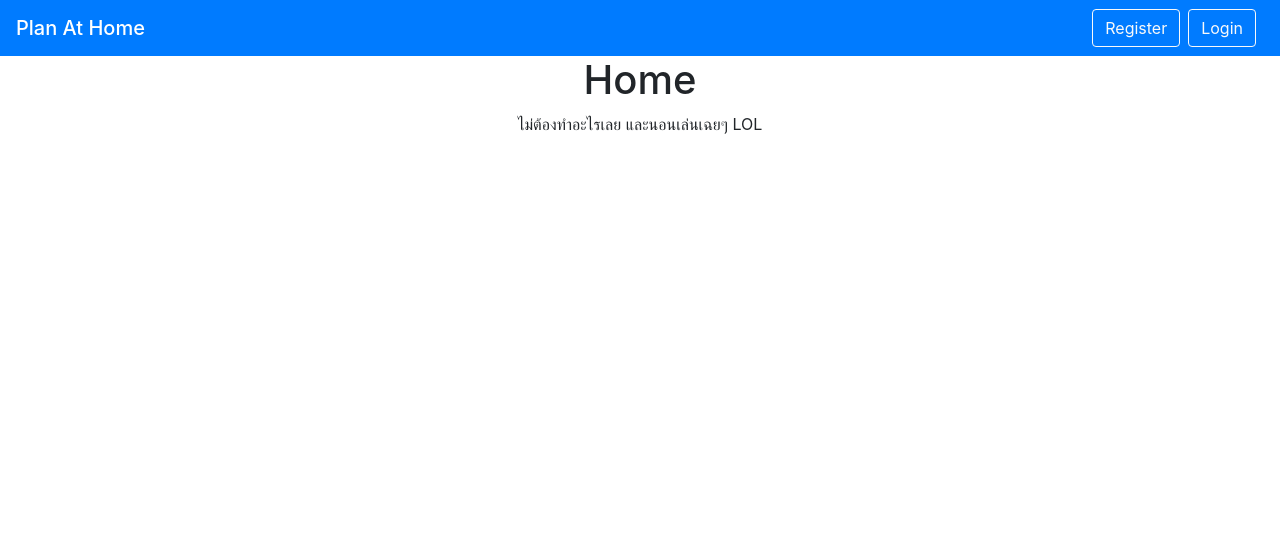
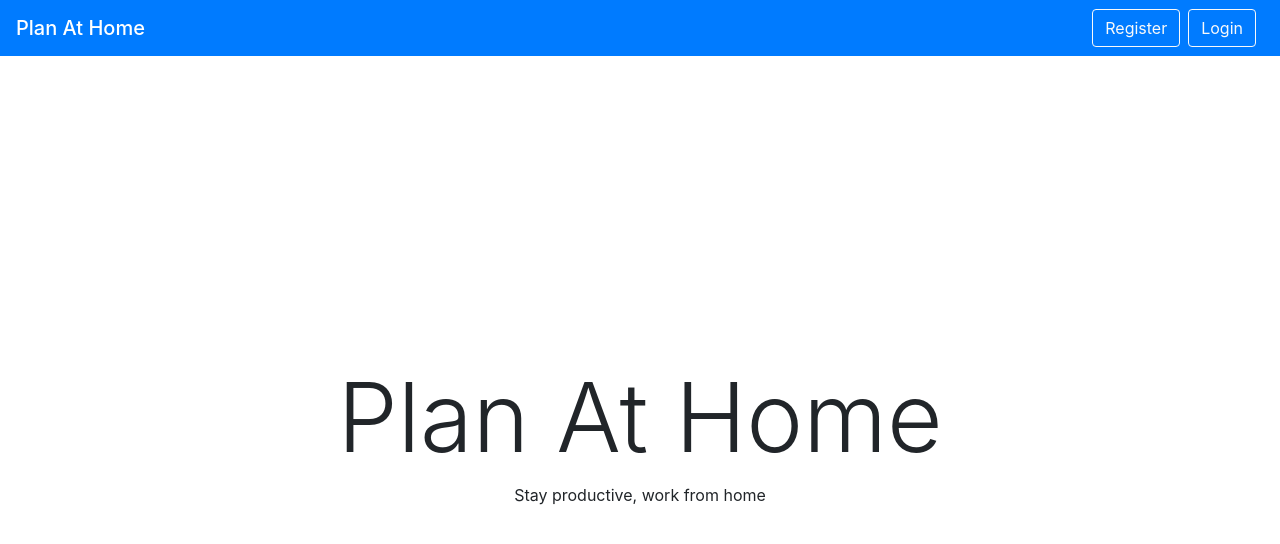
Before and after one commit to BevilKunG/plan-at-home, a React (Create React App) app in the folder client/: page / in a window 1280 px wide. Shown: the top 544 px of the page. Built offline with nearby package versions, Linux system fonts and the light colour scheme.

Commit message:
add brand margin top

```diff
--- a/client/src/pages/Home.js
+++ /dev/null
@@ -1,12 +0,0 @@
-import React from 'react'
-
-const Home = () => {
-    return (
-        <div>
-            <h1 align="center">Home</h1>
-            <div align="center">ไม่ต้องทำอะไรเลย และนอนเล่นเฉยๆ LOL</div>
-        </div>
-    )
-}
-
-export default Home
--- /dev/null
+++ b/client/src/pages/Home/Home.css
@@ -0,0 +1,3 @@
+.brand {
+    margin-top: calc(45vh - 56px);
+}
--- /dev/null
+++ b/client/src/pages/Home/Home.js
@@ -0,0 +1,15 @@
+import React from 'react'
+import './Home.css'
+
+const Home = () => {
+    return (
+        <div>
+            <div className="brand">
+                <h1 className="display-1 text-center">Plan At Home</h1>
+                <p className="text-center mt-2">Stay productive, work from home</p>
+            </div>
+        </div>
+    )
+}
+
+export default Home
--- a/client/src/pages/index.js
+++ b/client/src/pages/index.js
@@ -1,3 +1,3 @@
-export {default as Home} from './Home'
+export {default as Home} from './Home/Home'
 export {default as Register} from './Register'
 export {default as Login} from './Login'
```
